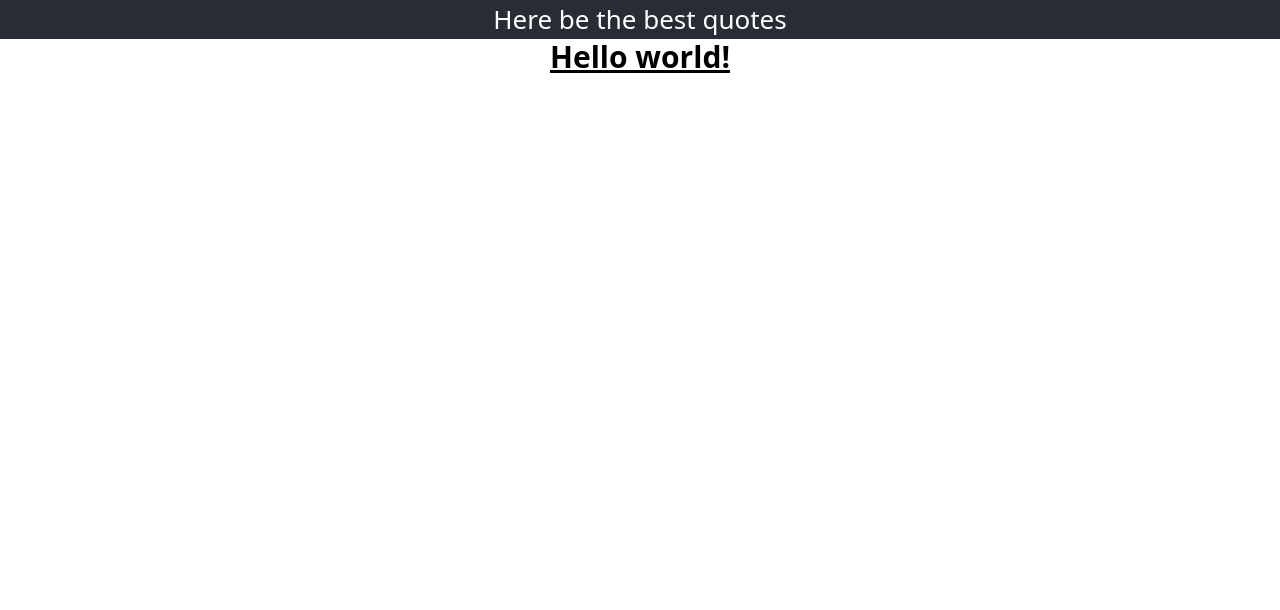
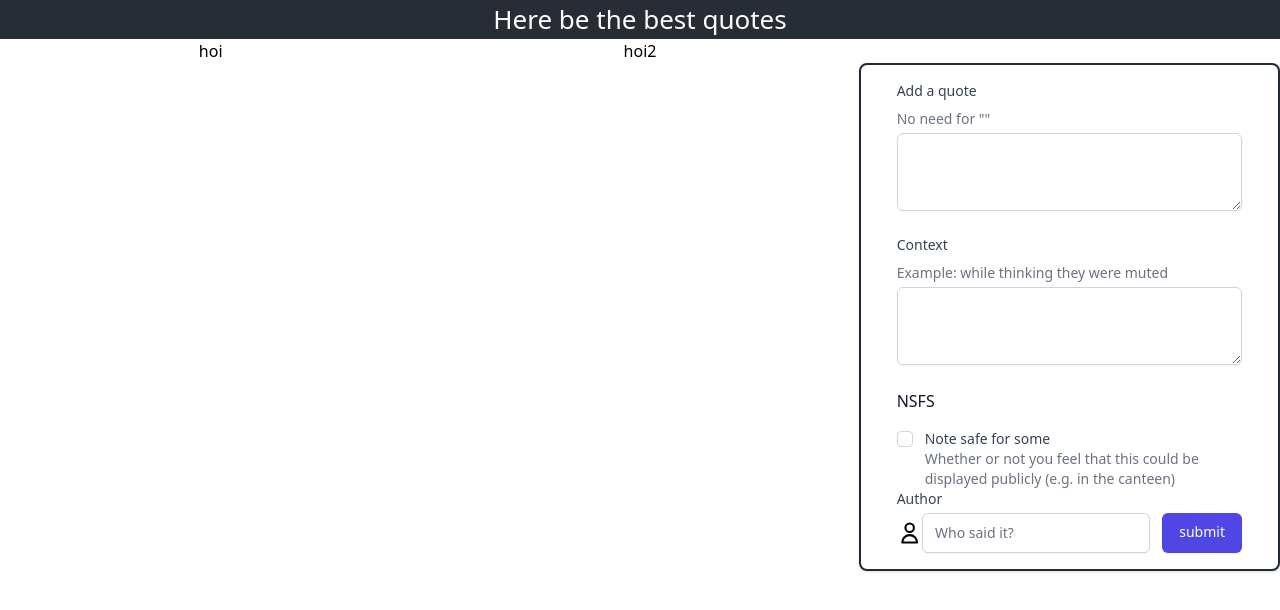
Before and after one commit to maartenleenders/quotes, a React (Create React App) app: page / in a window 1280 px wide. Shown: the top 610 px of the page. Built offline with nearby package versions, Linux system fonts and the light colour scheme.

Commit message:
Add form to main page

```diff
--- /dev/null
+++ b/src/AddForm.js
@@ -0,0 +1,89 @@
+import { UserIcon } from "@heroicons/react/outline";
+
+export default function AddForm() {
+	return (
+	  <form className="space-y-8 divide-y divide-gray-200">
+		<div className="space-y-8 divide-y divide-gray-200">
+		  <div>
+			<div className="grid grid-cols-1 gap-y-6 gap-x-4 sm:grid-cols-6">
+			  <div className="sm:col-span-6">
+				<label htmlFor="quote" className="block text-sm font-medium text-gray-700">
+				  Add a quote
+				</label>
+				<p className="mt-2 text-sm text-gray-500">No need for ""</p>
+				<div className="mt-1">
+				  <textarea
+					id="quote"
+					name="quote"
+					rows={3}
+					className="shadow-sm focus:ring-indigo-500 focus:border-indigo-500 block w-full sm:text-sm border border-gray-300 rounded-md"
+					defaultValue={''}
+				  />
+				</div>
+			  </div>
+
+			  <div className="sm:col-span-6">
+				<label htmlFor="quote-context" className="block text-sm font-medium text-gray-700">
+				  Context
+				</label>
+				<p className="mt-2 text-sm text-gray-500">Example: while thinking they were muted</p>
+				<div className="mt-1">
+				  <textarea
+					id="quote-context"
+					name="quote-context"
+					rows={3}
+					className="shadow-sm focus:ring-indigo-500 focus:border-indigo-500 block w-full sm:text-sm border border-gray-300 rounded-md"
+					defaultValue={''}
+				  />
+				</div>
+			  </div>
+			</div>
+			<div className="mt-6">
+			  <fieldset>
+				<legend className="text-base font-medium text-gray-900">NSFS</legend>
+				<div className="mt-4 space-y-4">
+				  <div className="relative flex items-start">
+					<div className="flex items-center h-5">
+					  <input
+						id="nsfs"
+						name="nsfs"
+						type="checkbox"
+						className="focus:ring-indigo-500 h-4 w-4 text-indigo-600 border-gray-300 rounded"
+					  />
+					</div>
+					<div className="ml-3 text-sm">
+					  <label htmlFor="nsfs" className="font-medium text-gray-700">
+						Note safe for some
+					  </label>
+					  <p className="text-gray-500">Whether or not you feel that this could be displayed publicly (e.g. in the canteen)</p>
+					</div>
+				  </div>
+				</div>
+			  </fieldset>
+			  <div>
+				<label htmlFor="author" className="block text-sm font-medium text-gray-700">
+					Author
+				</label>
+				<div className="mt-1 flex flex-row">
+					<UserIcon className="flex-grow-0 h-10" />
+					<input
+					type="text"
+					name="author"
+					id="author"
+					className="shadow-sm focus:ring-indigo-500 focus:border-indigo-500 block w-full sm:text-sm border-gray-300 rounded-md"
+					placeholder="Who said it?"
+					/>
+					<button
+						type="submit"
+						className="ml-3 inline-flex justify-center py-2 px-4 border border-transparent shadow-sm text-sm font-medium rounded-md text-white bg-indigo-600 hover:bg-indigo-700 focus:outline-none focus:ring-2 focus:ring-offset-2 focus:ring-indigo-500"
+					>
+						submit
+					</button>
+				</div>
+				</div>
+			</div>
+		  </div>
+		</div>
+	  </form>
+	)
+  }
--- a/src/App.js
+++ b/src/App.js
@@ -1,3 +1,4 @@
+import AddForm from "./AddForm";
 import './App.css';
 
 function App() {
@@ -6,9 +7,17 @@ function App() {
       <header className="App-header">
         <p>Here be the best quotes</p>
       </header>
-	  <h1 className="text-3xl font-bold underline">
-      	Hello world!
-	  </h1>
+	  <div className="grid grid-cols-3 gap-2">
+		<div>
+			hoi
+		</div>
+		<div>
+			hoi2
+		</div>
+		<div className="text-left mt-6 border-gray-800 border-2 px-9 py-4 rounded-lg bg-white shadow">
+			<AddForm />
+		</div>
+	  </div>
     </div>
   );
 }
```
